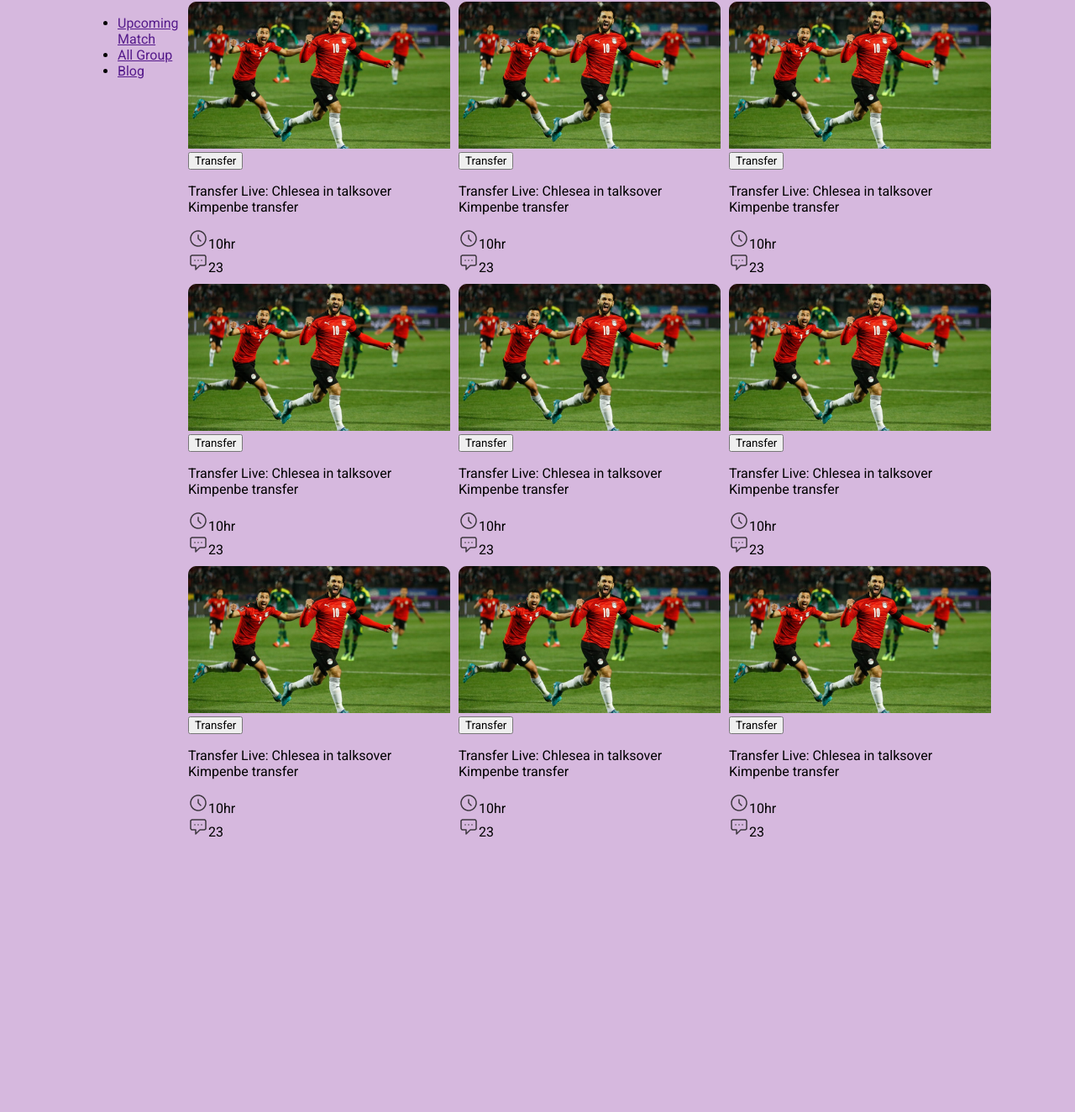
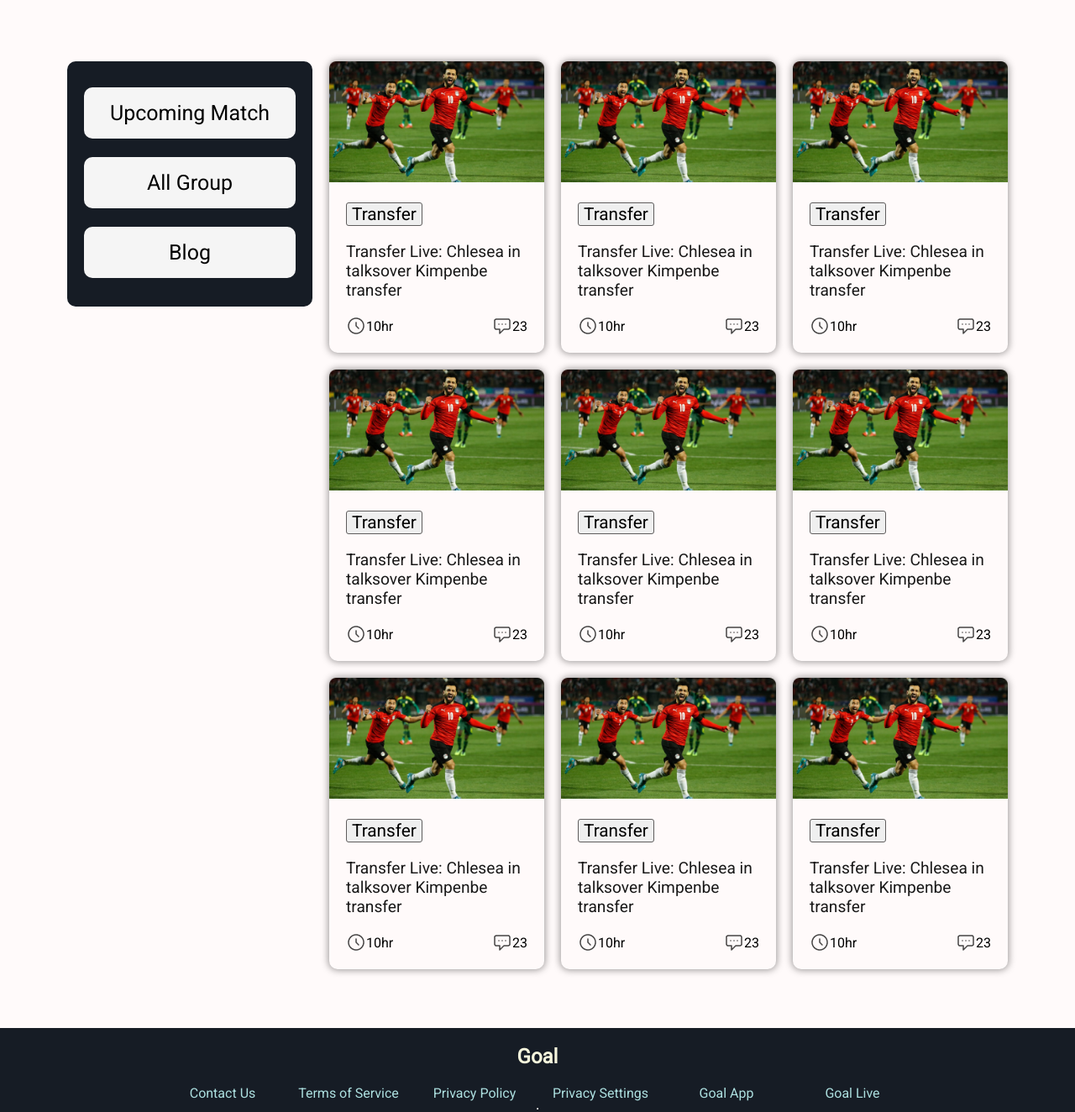
Before and after one commit to 1Md-Rakibul-Islam/World-Cup, a plain HTML site: page index.html in a window 1280 px wide. Shown: the part 722-2046 px from the top of the page at 84% size. Before the commit the page ends 1802 px from the top, so only its background shows below. Drawn offline with Linux system fonts and the light colour scheme.

Commit message:
footer section added

```diff
--- a/assets/css/style.css
+++ b/assets/css/style.css
@@ -9,11 +9,14 @@
 body{
     padding: 0;
     margin: 0;
-    background-color: rgb(214, 184, 222);
+    background-color: snow;
+    display: flex;
+    flex-direction: column;
+    justify-content: center;
 }
 
 .container{
-    margin: 80px 100px;
+    margin: 70px 80px;
 }
 
 
@@ -77,13 +80,106 @@ body{
 
 .match__contents {
     display: flex;
+    justify-content: space-between;
+    align-items: flex-start;
+}
+
+.nav__area {
+    width: 252px;
+    height: 252px;
+    background-color: rgb(22, 28, 37);
+    padding: 20px;
+    border-radius: 10px;
+}
+
+.nav__area ul {
+    margin: 0px;
+    padding: 0px;
+    display: flex;
+    flex-direction: column;
+    align-content: center;
+    justify-content: space-between;
+    align-items: center;
+}
+
+
+.nav__area ul li {
+    width: 100%;
+    list-style: none;
+    background-color: whitesmoke;
+    display: flex;
+    justify-content: center;
+    align-content: center;
+    margin: 11px 0px;
+    border-radius: 10px;
+}
+
+
+.nav-link{
+    text-decoration: none;
+    padding: 16px 30px;
+    border-radius: 10px;
+    font-size: 25px;
+    color: black;
+}
+
+.nav-link:active {
+    background-color: blueviolet;
+    color: yellow;
 }
 
 .blogs{
     display: grid;
     grid-template-columns: repeat(3, 1fr);
-    gap: 10px;
+    gap: 20px;
+    margin-left: 20px;
 }
+
+.blog {
+    width: 100%;
+    border-radius: 10px;
+    box-shadow: 0px 0px 9px 1px #00000066;
+}
+
+.blog img{
+    width: 100%;
+}
+
+.transfer__btn {
+    color: black;
+    border: 1px solid rgb(95, 93, 93);
+    border-radius: 3px;
+    font-size: 1.3rem;
+}
+
+.blog__details {
+    padding: 20px;
+}
+
+.blog__dricption /* , .blog__icon */{
+    display: flex;
+    justify-content: space-between;
+    align-items: center;
+}
+
+.blog__title{
+    opacity: 0.9;
+    font-size: 1.2rem;
+}
+
+.blog__icon img{
+    width: 100%;
+
+}
+
+.blog__icon {
+    display: flex;
+    align-items: center;
+    justify-content: space-between;
+}
+
+
+
 
 /*  =======================
        match area end
@@ -94,7 +190,32 @@ body{
 /*  =======================
        footer area start
     ======================= */
+footer {
+    display: flex;
+    flex-direction: column;
+    justify-content: space-between;
+    align-items: center;
+    background-color: rgb(22, 28, 37);
+    color: beige;text-align: center;
+}
 
+.footer__contents {
+    /* display: grid;
+    grid-template-columns: repeat(7, 1fr); */
+    display: flex;
+    align-items: center;
+    justify-content: space-between;
+
+}
+
+.footer__content{
+    width: 150px;
+}
+
+.footer__content a{
+    text-decoration: none;
+    color:rgb(173, 224, 224) ;
+}
 
 
 
--- a/index.html
+++ b/index.html
@@ -25,7 +25,9 @@
                         <p class="header-decription">
                             Contrary to popular belief, Lorem Ipsum is not simply random text. It has roots in a piece of classical Latin literature from 45 BC, making it over 2000 years old.
                         </p>
-                        <a class="header-buton" href="">Watch Live</a>
+                        <a class="header-buton" href="">Watch Live
+                            <i class="fa fa-chevron-right"></i>
+                        </a>
                     </div>
                 </div>
                 <div class="header__content__box header__banner">
@@ -55,12 +57,12 @@
         <div class="container">
             <div class="match">
                 <div class="match__contents">
-                    <div class="match__content nav__area">
-                        <nav>
+                    <div class="match__content nav__box">
+                        <nav class="nav__area">
                             <ul>
-                                <li><a href="">Upcoming Match</a></li>
-                                <li><a href="">All Group</a></li>
-                                <li><a href="">Blog</a></li>
+                                <li><a class="nav-link" href="">Upcoming Match</a></li>
+                                <li><a class="nav-link" href="">All Group</a></li>
+                                <li><a class="nav-link" href="">Blog</a></li>
                             </ul>
                         </nav>
                     </div>
@@ -69,8 +71,8 @@
                         <article class="blog">
                             <img src="assets/images/Blog Image.png" alt="">
                             <div class="blog__details">
-                                <a class="transfer__btn" href="">
-                                    <button >Transfer</button>
+                                <a href="">
+                                    <button class="transfer__btn" >Transfer</button>
                                 </a>
                                 <p class="blog__title">
                                     Transfer Live: Chlesea in talksover Kimpenbe transfer
@@ -89,8 +91,8 @@
                         <article class="blog">
                             <img src="assets/images/Blog Image.png" alt="">
                             <div class="blog__details">
-                                <a class="transfer__btn" href="">
-                                    <button >Transfer</button>
+                                <a href="">
+                                    <button class="transfer__btn" >Transfer</button>
                                 </a>
                                 <p class="blog__title">
                                     Transfer Live: Chlesea in talksover Kimpenbe transfer
@@ -109,8 +111,8 @@
                         <article class="blog">
                             <img src="assets/images/Blog Image.png" alt="">
                             <div class="blog__details">
-                                <a class="transfer__btn" href="">
-                                    <button >Transfer</button>
+                                <a href="">
+                                    <button class="transfer__btn" >Transfer</button>
                                 </a>
                                 <p class="blog__title">
                                     Transfer Live: Chlesea in talksover Kimpenbe transfer
@@ -129,8 +131,8 @@
                         <article class="blog">
                             <img src="assets/images/Blog Image.png" alt="">
                             <div class="blog__details">
-                                <a class="transfer__btn" href="">
-                                    <button >Transfer</button>
+                                <a href="">
+                                    <button class="transfer__btn" >Transfer</button>
                                 </a>
                                 <p class="blog__title">
                                     Transfer Live: Chlesea in talksover Kimpenbe transfer
@@ -149,8 +151,8 @@
                         <article class="blog">
                             <img src="assets/images/Blog Image.png" alt="">
                             <div class="blog__details">
-                                <a class="transfer__btn" href="">
-                                    <button >Transfer</button>
+                                <a href="">
+                                    <button class="transfer__btn" >Transfer</button>
                                 </a>
                                 <p class="blog__title">
                                     Transfer Live: Chlesea in talksover Kimpenbe transfer
@@ -169,8 +171,8 @@
                         <article class="blog">
                             <img src="assets/images/Blog Image.png" alt="">
                             <div class="blog__details">
-                                <a class="transfer__btn" href="">
-                                    <button >Transfer</button>
+                                <a href="">
+                                    <button class="transfer__btn" >Transfer</button>
                                 </a>
                                 <p class="blog__title">
                                     Transfer Live: Chlesea in talksover Kimpenbe transfer
@@ -189,8 +191,8 @@
                         <article class="blog">
                             <img src="assets/images/Blog Image.png" alt="">
                             <div class="blog__details">
-                                <a class="transfer__btn" href="">
-                                    <button >Transfer</button>
+                                <a href="">
+                                    <button class="transfer__btn" >Transfer</button>
                                 </a>
                                 <p class="blog__title">
                                     Transfer Live: Chlesea in talksover Kimpenbe transfer
@@ -209,8 +211,8 @@
                         <article class="blog">
                             <img src="assets/images/Blog Image.png" alt="">
                             <div class="blog__details">
-                                <a class="transfer__btn" href="">
-                                    <button >Transfer</button>
+                                <a href="">
+                                    <button class="transfer__btn" >Transfer</button>
                                 </a>
                                 <p class="blog__title">
                                     Transfer Live: Chlesea in talksover Kimpenbe transfer
@@ -229,8 +231,8 @@
                         <article class="blog">
                             <img src="assets/images/Blog Image.png" alt="">
                             <div class="blog__details">
-                                <a class="transfer__btn" href="">
-                                    <button >Transfer</button>
+                                <a href="">
+                                    <button class="transfer__btn" >Transfer</button>
                                 </a>
                                 <p class="blog__title">
                                     Transfer Live: Chlesea in talksover Kimpenbe transfer
@@ -245,6 +247,8 @@
                                 </div>
                             </div>
                         </article>
+
+
 
 
 
@@ -274,6 +278,22 @@
         -------------------------
      -->
      <footer>
+        <h2 class="footer__title">Goal</h2>
+        <div class="footer__contents">
+            <div class="footer__content"><a href="">Contact Us</a></div>
+            <div class="footer__content"><a href="">Terms of Service</a></div>
+            <div class="footer__content"><a href="">Privacy Policy</a></div>
+            <div class="footer__content"><a href="">Privacy Settings</a></div>
+            <div class="footer__content"><a href="">Goal App</a></div>
+            <div class="footer__content"><a href="">Goal Live</a></div>
+        </div>
+        <hr>
+        <div class="socal__media">
+            <i class="fa fa-facebook-f"></i>
+            <i class="fa fa-linkedin"></i>
+            <i class="fa fa-instagram"></i>
+            <i class="fa fa-youtube"></i>
+        </div>
 
 
 
```
